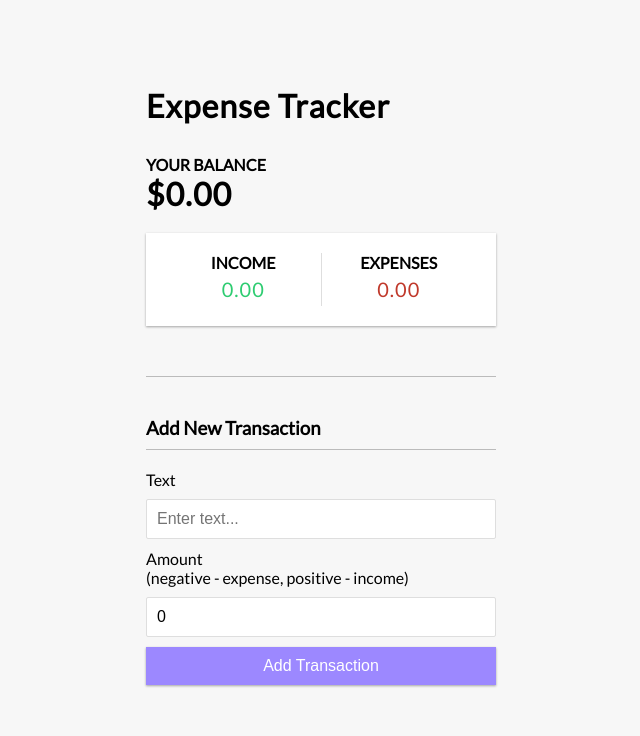
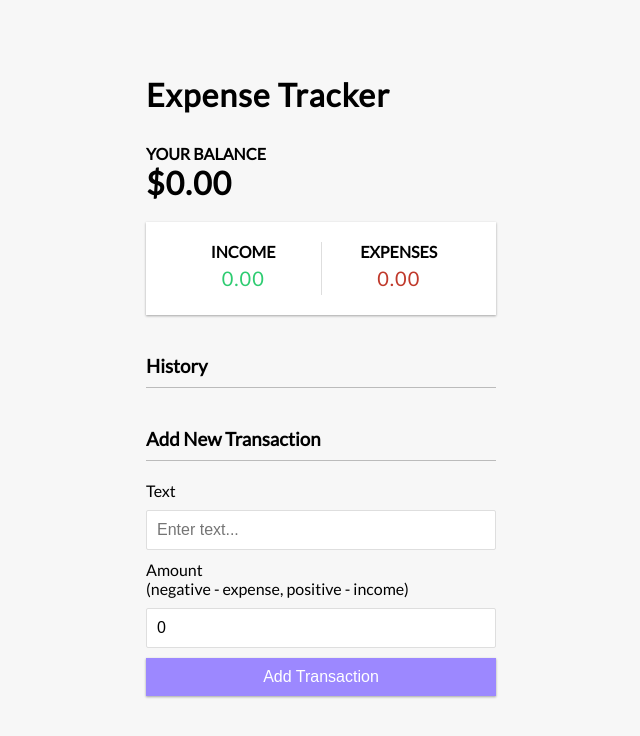
Before and after one commit to PJMantoss/expense-tracker, a React (Create React App) app: page / in a window 1280 px wide. Shown: the top 736 px of the page, without its empty margins (319-959 px from the left). Built offline with nearby package versions, Linux system fonts and the light colour scheme.

Commit message:
update AppReducer

```diff
--- a/src/components/Balance.js
+++ b/src/components/Balance.js
@@ -8,9 +8,9 @@ export const Balance = () => {
     const total = amounts.reduce((acc, item) => (acc += item), 0).toFixed(2);
 
     return (
-        <div>
+        <>
             <h4>Your Balance</h4>
-    <h1>${total}</h1>
-        </div>
+            <h1>${total}</h1>
+        </>
     )
 }
--- a/src/components/IncomeExpenses.js
+++ b/src/components/IncomeExpenses.js
@@ -11,10 +11,7 @@ export const IncomeExpenses = () => {
         .reduce((acc, item) => (acc += item), 0)
         .toFixed(2);
 
-    const expense = (amounts
-        .filter(item => item < 0)
-        .reduce((acc, item) => (acc += item), 0) * -1)
-        .toFixed(2);
+    const expense = (amounts.filter(item => item < 0).reduce((acc, item) => (acc += item), 0) * -1).toFixed(2);
 
     return (
         <div className="inc-exp-container">
--- a/src/components/TransactionList.js
+++ b/src/components/TransactionList.js
@@ -7,7 +7,7 @@ export const TransactionList = () => {
 
     return (
         <div>
-            <h3></h3>
+            <h3>History</h3>
             <ul className="list">
                 {
                     transactions.map(transaction => (<Transaction key={transaction.id} transaction={transaction} />))
--- a/src/context/AppReducer.js
+++ b/src/context/AppReducer.js
@@ -8,7 +8,7 @@ export default (state, action) => {
         case 'ADD_TRANSACTION':
             return{
                 ...state,
-                transactions: [action.payload, state.transactions]
+                transactions: [action.payload, ...state.transactions]
             }
         default:
             return state;
```
